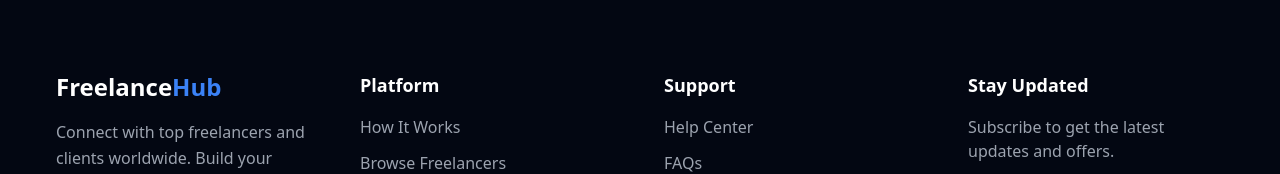
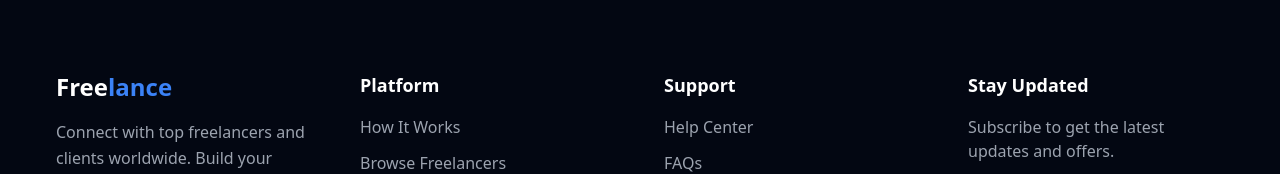
Before and after one commit to Alihaider592/freelance, a React (Create React App) app in the folder freelancing-app/: page / in a window 1280 px wide. Shown: the part 2907-3081 px from the top of the page. Built offline with nearby package versions, Linux system fonts and the light colour scheme.

Commit message:
first heading changed

```diff
--- a/freelancing-app/src/components/footer.jsx
+++ b/freelancing-app/src/components/footer.jsx
@@ -1,5 +1,5 @@
 import { FaFacebookF, FaTwitter, FaLinkedinIn, FaGithub } from "react-icons/fa";
-
+import logoM from '../assets/logoM.png'
 const Footer = () => {
   return (
     <footer className="bg-gray-950 text-gray-400 pt-20">
@@ -11,7 +11,7 @@ const Footer = () => {
           {/* Brand */}
           <div>
             <h3 className="text-2xl font-bold text-white mb-4">
-              Freelance<span className="text-blue-500">Hub</span>
+              Free<span className="text-blue-500">lance</span>
             </h3>
             <p className="text-gray-400 leading-relaxed">
               Connect with top freelancers and clients worldwide.
```
